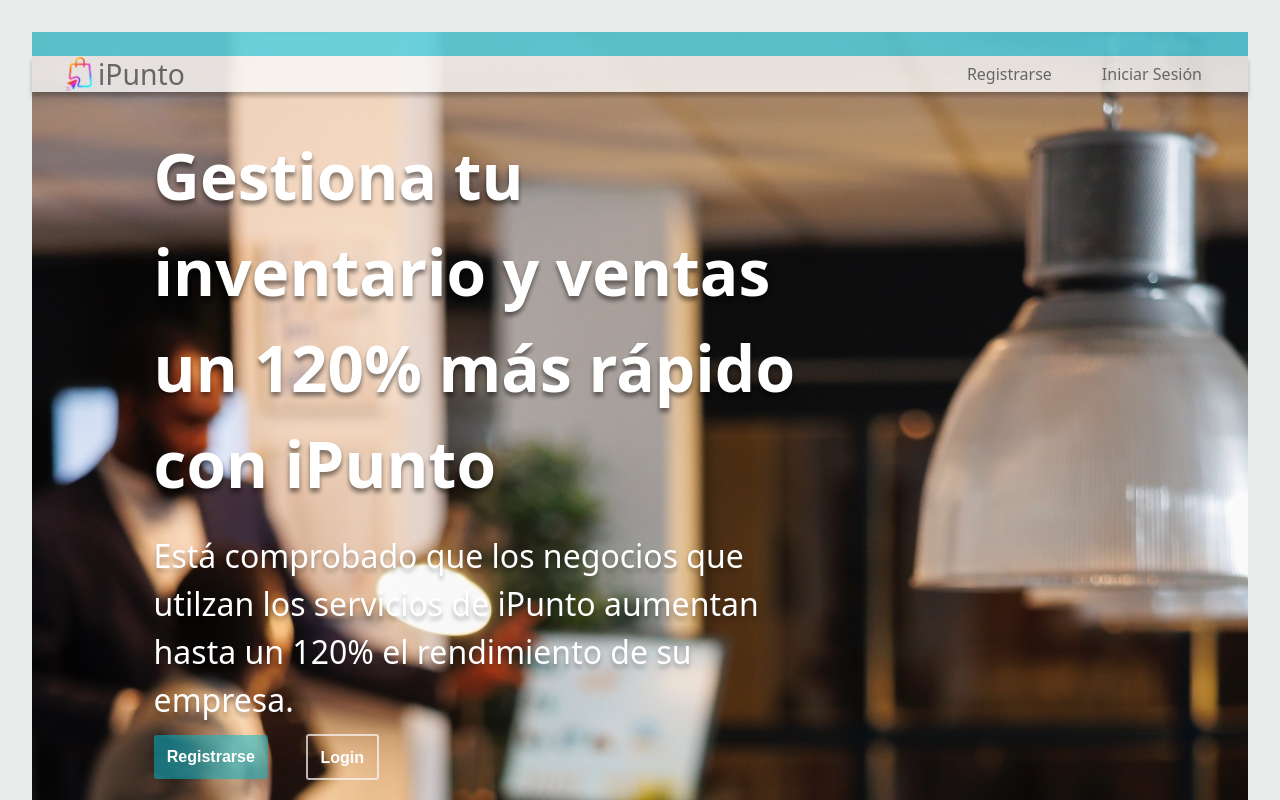
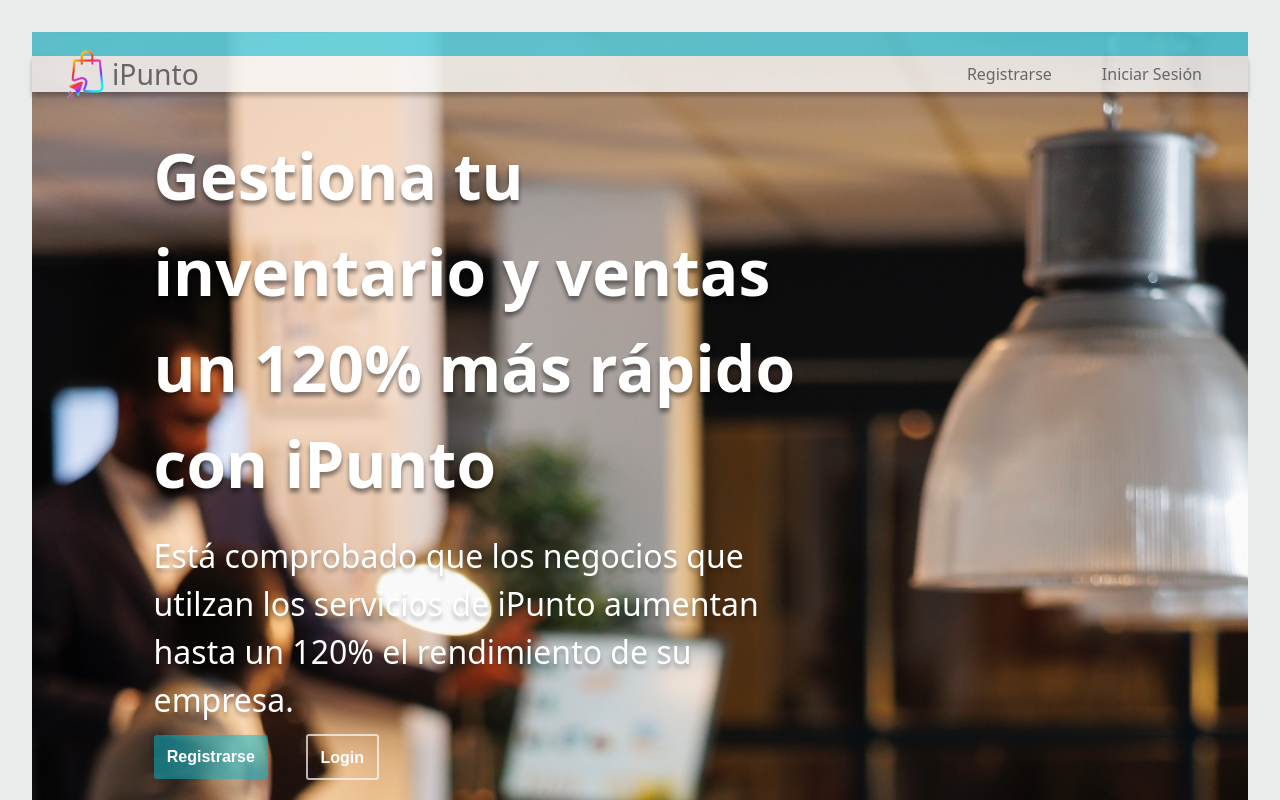
Before and after one commit to No-Country/c15-05-m-node-react, a React (Vite) app in the folder front/: page / in a window 1280 px wide. Shown: the top 800 px of the page. Built offline with nearby package versions, Linux system fonts and the light colour scheme; no server answers; a web font is replaced by a local one.

Commit message:
error changed by message

```diff
--- a/front/src/components/shared/Header/Header.component.css
+++ b/front/src/components/shared/Header/Header.component.css
@@ -40,7 +40,7 @@
 }
 
 .ipunto-icon {
-  height: 100%;
+  width: 50px;
 }
 
 .icono-usuario {
```
